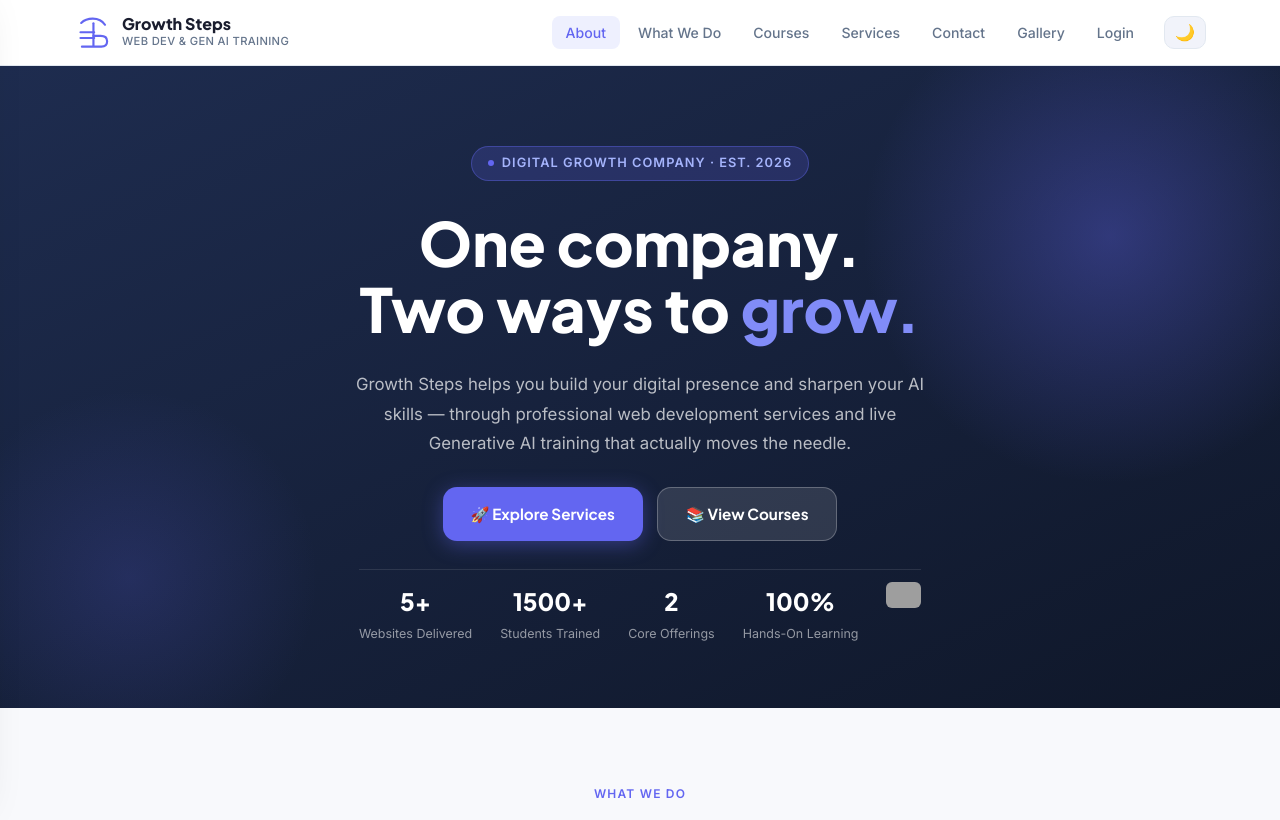
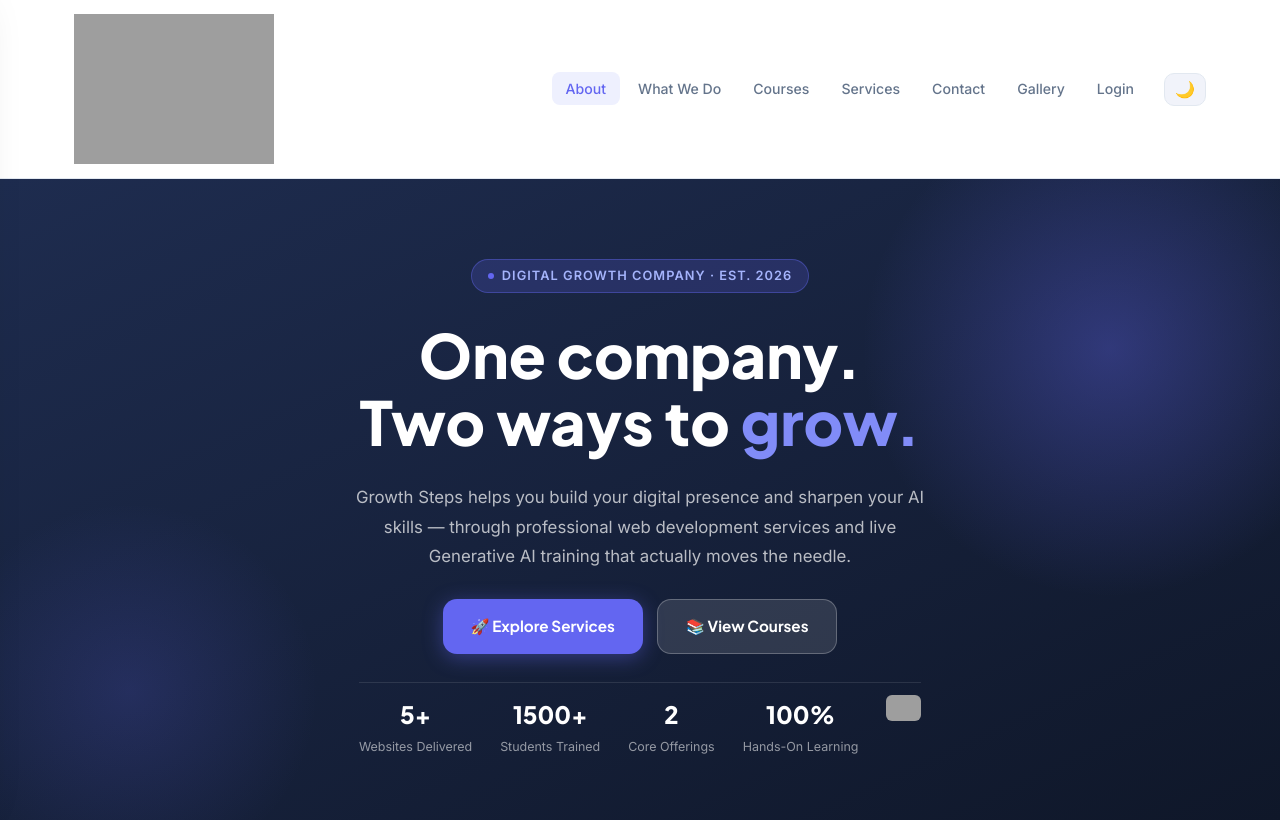
Before and after one commit to growthstepsgs/GrowthStepsFullStack, a Flask app: page / in a window 1280 px wide. Shown: the top 820 px of the page. Run offline with Flask 3, Linux system fonts and the light colour scheme; grey boxes are pictures that could not be loaded.

Commit message:
Add files via upload

```diff
--- a/templates/index.html
+++ b/templates/index.html
@@ -179,6 +179,17 @@
       font-size: 1rem; font-weight: 800; color: var(--text);
       line-height: 1.2;
     }
+
+    .brand-logo {
+      height: auto;
+      width: auto;
+      max-width: 200px;
+      display: block;
+      animation: float 4s ease-in-out;
+    }
+    @keyframes float {
+    50%  { transform: translateY(-15px); }
+}
     .brand-tagline {
       font-size: 0.7rem; color: var(--muted); font-weight: 500;
       letter-spacing: 0.03em; text-transform: uppercase;
@@ -581,9 +592,8 @@
     <li><a href="#" class="active-page">🏠 About Us</a></li>
     <li><a href="{{ url_for('courses') }}">📚 Courses</a></li>
     <li><a href="{{ url_for('services') }}">🚀 Services</a></li>
+    <li><a href="{{ url_for('login') }}">🔐 Login</a></li>
     <li><a href="{{ url_for('gallery') }}">🖼️ Gallery</a></li>
-    <li><a href="{{ url_for('login') }}">🔐 Login</a></li>
-
   </ul>
 </div>
 
@@ -613,21 +623,9 @@
 <!-- HEADER -->
 <header>
   <div class="container nav">
-    <div class="brand">
-      <div class="brand-mark" aria-hidden="true">
-        <svg viewBox="0 0 100 100" fill="none" xmlns="http://www.w3.org/2000/svg">
-          <path d="M20 22C28 14 38 10 52 10C67 10 79 16 86 27" stroke="currentColor" stroke-width="6" stroke-linecap="round"/>
-          <path d="M18 48H56" stroke="currentColor" stroke-width="6" stroke-linecap="round"/>
-          <path d="M18 64H56" stroke="currentColor" stroke-width="6" stroke-linecap="round"/>
-          <path d="M54 23V86" stroke="currentColor" stroke-width="6" stroke-linecap="round"/>
-          <path d="M22 88H76C86 88 92 82 92 73C92 63 85 58 74 58H54" stroke="currentColor" stroke-width="6" stroke-linecap="round"/>
-        </svg>
-      </div>
-      <div class="brand-copy">
-        <h1>Growth Steps</h1>
-        <div class="brand-tagline">Web Dev &amp; Gen AI Training</div>
-      </div>
-    </div>
+    <a class="brand" href="#">
+      <img class="brand-logo" src="{{ url_for('static', filename='images/logo.png') }}" alt="Growth Steps" />
+    </a>
     <div class="nav-row">
       <nav aria-label="Primary">
         <ul>
@@ -638,9 +636,11 @@
           <li><a href="#contact">Contact</a></li>
           <li><a href="{{ url_for('gallery') }}">Gallery</a></li>
           <li><a href="{{ url_for('login') }}">Login</a></li>
+
           <!-- <li><a href="{{ url_for('signup') }}">Register</a></li> -->
         </ul>
       </nav>
+
       <button class="theme-toggle" id="themeToggle" aria-label="Toggle light/dark mode">
         <span class="icon-sun" aria-hidden="true">☀️</span>
         <span class="icon-moon" aria-hidden="true">🌙</span>
```
